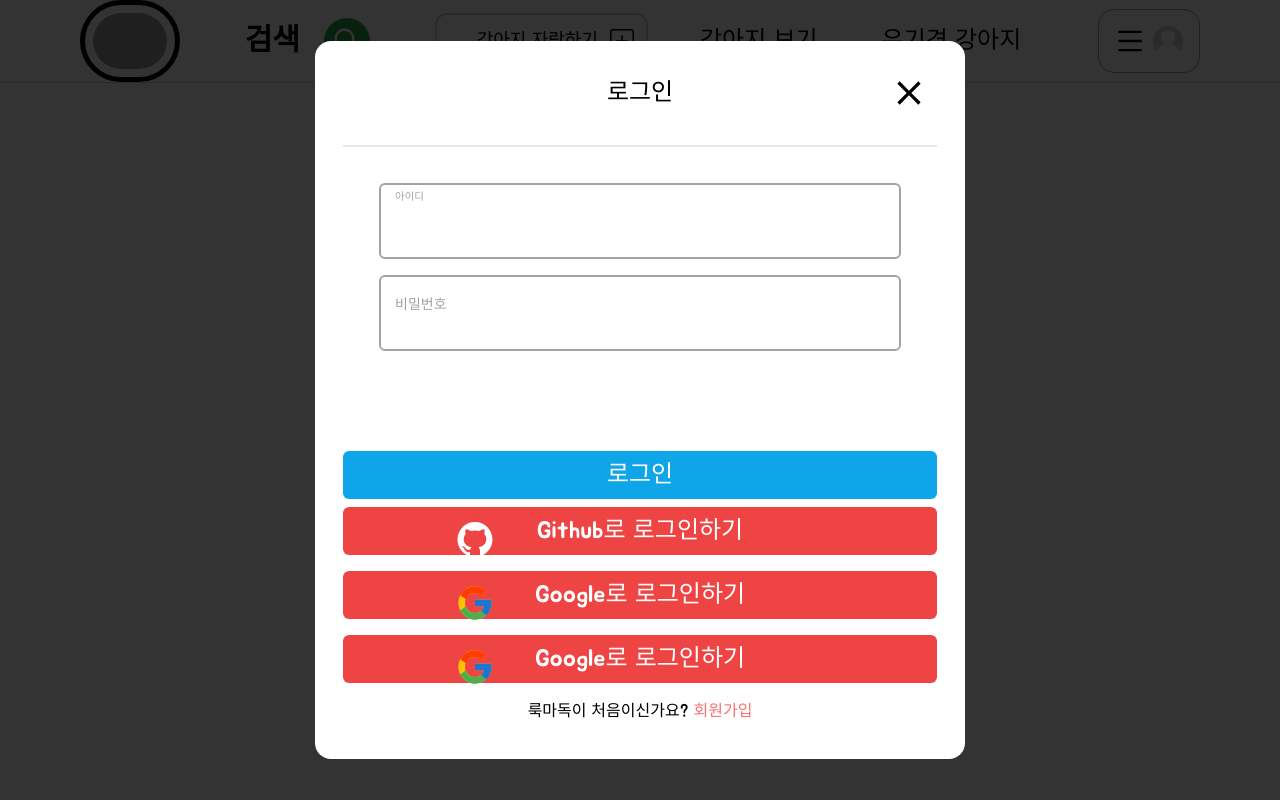
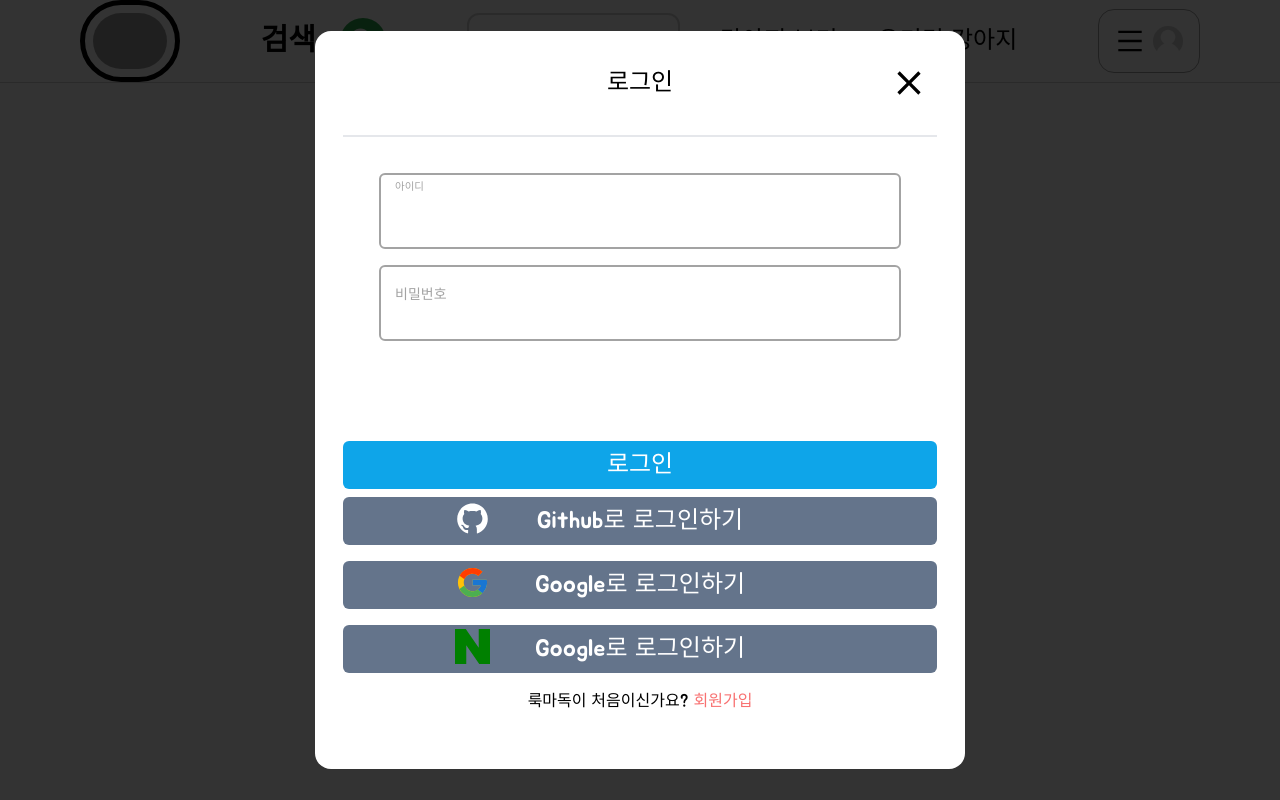
Before and after one commit to KwangminNam/look-my-dog, a Next.js app: page / in a window 1280 px wide. Both pictures are taken after a click on the button "강아지 자랑하기". Built offline with nearby package versions, Linux system fonts and the light colour scheme; no server answers; the database is empty; grey boxes are pictures that could not be loaded.

Commit message:
feat: Style modification

```diff
--- a/app/components/Button.tsx
+++ b/app/components/Button.tsx
@@ -10,6 +10,7 @@ export interface ButtonProps {
   disabled?: boolean;
   halfWidth?:boolean;
   icon?: IconType;
+  iconColor?:string;
   onClick: (e:React.MouseEvent<HTMLButtonElement>) => void;
 }
 
@@ -19,6 +20,7 @@ function Button({
   bgColor,
   halfWidth,
   disabled,
+  iconColor,
   onClick,
   icon: Icon
 }: ButtonProps) {
@@ -32,7 +34,7 @@ function Button({
         h-12
         disabled:opacity-40
         disabled:cursor-not-allowed
-        ${bgColor ? "bg-red-500" : "bg-sky-500"}
+        ${bgColor ? "bg-slate-500" : "bg-sky-500"}
         text-2xl
         font-light
         relative
@@ -42,7 +44,7 @@ function Button({
       disabled={disabled}
     >
       <span>{label}</span>
-      {Icon && <Icon size={40} className="absolute left-28 top-3" />}
+      {Icon && <Icon size={35} color={iconColor} className="absolute left-28 top-1" />}
     </button>
   );
 }
--- a/app/components/HeroBox.tsx
+++ b/app/components/HeroBox.tsx
@@ -43,8 +43,8 @@ export default function HeroBox() {
           className="mySwiper"
         >
           <SwiperSlide>
-            <div className="p-36 w-full h-[400px] justify-center flex items-center bg-[#2b323c] lg:h-[750px]">
-              <p className="text-center text-white text-5xl" ref={el}></p>
+            <div className="p-0 md:p-36 w-full h-[400px] justify-center flex items-center bg-[#2b323c] lg:h-[750px]">
+              <p className="text-center text-white text-3xl md:text-5xl" ref={el}></p>
             </div>
 
           </SwiperSlide>
--- a/app/components/modal/LoginModal.tsx
+++ b/app/components/modal/LoginModal.tsx
@@ -17,9 +17,9 @@ import { signIn } from "next-auth/react";
 import { toast } from "react-hot-toast";
 import { useRouter } from "next/navigation";
 import { useEffect, useState } from "react";
-import { type } from "os";
 import { ZodType, z } from "zod";
 import { zodResolver } from "@hookform/resolvers/zod";
+import {SiNaver} from 'react-icons/si'
 
 // SNS LOGIN TYPE
 type SnsName = "github" | "google" | "naver";
@@ -135,8 +135,9 @@ export default function LoginModal() {
         onClick={() => {
           onSnsLogin("naver");
         }}
-        icon={FcGoogle}
+        icon={SiNaver}
         disabled={isLoading}
+        iconColor="green"
       />
       <p className="cursor-pointer" onClick={onToggleLogin}>
         룩마독이 처음이신가요? <span className="text-red-400">회원가입</span>
--- a/app/components/modal/Modal.tsx
+++ b/app/components/modal/Modal.tsx
@@ -53,7 +53,7 @@ export default function Modal({
       >
         <div className="flex justify-center items-center h-full">
           {/* MODAL */}
-          <div className="bg-white w-full sm:w-[650px] rounded-2xl relative flex flex-col justify-between px-7">
+          <div className="pb-5 bg-white w-full sm:w-[650px] rounded-2xl relative flex flex-col justify-between px-7">
             {isLoading && <Loading />}
             <header className="py-6 sm:py-9 border-b-2 flex justify-center text-xl sm:text-2xl items-center">
               <span>{title}</span>
@@ -79,7 +79,7 @@ export default function Modal({
               {/* FOOTER CONTENT */}
             </div>
             {/* BUTTON */}
-            <div className="flex flex-col sm:flex-row justify-between gap-4 sm:gap-7 pb-4 sm:pb-2">
+            <div className="flex flex-col-reverse sm:flex-row justify-between gap-4 sm:gap-7 pb-4 sm:pb-2">
               {secondActionLabel && secondActionOnclick && (
                 <Button
                   label={secondActionLabel}
--- a/app/components/modal/RegisterModal.tsx
+++ b/app/components/modal/RegisterModal.tsx
@@ -7,6 +7,7 @@ import Input from "../Input/Input";
 import Modal from "./Modal";
 import { AiFillGithub } from "react-icons/ai";
 import { FcGoogle } from "react-icons/fc";
+import {SiNaver} from 'react-icons/si'
 import { FieldValues, SubmitHandler, useForm } from "react-hook-form";
 import { toast } from "react-hot-toast";
 import useLoginModal from "@/app/hooks/useLoginModal";
@@ -125,7 +126,8 @@ export default function RegisterModal() {
         onClick={() => {
           signIn("naver");
         }}
-        icon={FcGoogle}
+        icon={SiNaver}
+        iconColor='green'
       />
       <p onClick={onToggleLogin} className="cursor-pointer">
         이미 회원이신가요? <span className="text-red-400">로그인</span>
--- a/app/components/navBar/Hamberger.tsx
+++ b/app/components/navBar/Hamberger.tsx
@@ -2,7 +2,6 @@
 
 import { useState } from "react";
 import { AiOutlineMenu } from "react-icons/ai";
-import { BsPlusSquare } from "react-icons/bs";
 import MenuItem from "./MenuItem";
 import useLoginModal from "../../hooks/useLoginModal";
 import useRegisterModal from "../../hooks/useRegisterModal";
@@ -12,6 +11,7 @@ import Avator from "../Avator";
 import { SafeUser } from "@/app/types";
 import { useRouter } from "next/navigation";
 import Link from "next/link";
+import {BiAddToQueue} from 'react-icons/bi'
 
 interface HambergerMenuProps {
   loggedInUser?: SafeUser | null;
@@ -49,15 +49,13 @@ export default function Hamberger({ loggedInUser }: HambergerMenuProps) {
             "
             onClick={onOpenPostModal}
           >
-            <BsPlusSquare className="absolute right-3 top-[50%] translate-y-[-50%]" />
+            <BiAddToQueue className="absolute right-3 top-[50%] translate-y-[-50%]" />
             <span className="text-lg hidden lg:block">강아지 자랑하기</span>
           </button>
         </li>
         <li>
           <Link
             href="/doglist"
-            className="
-          p-3"
           >
             강아지 보기
           </Link>
@@ -65,8 +63,6 @@ export default function Hamberger({ loggedInUser }: HambergerMenuProps) {
         <li>
           <Link
             href="/lost"
-            className="
-          p-3"
           >
             유기견 강아지
           </Link>
```
